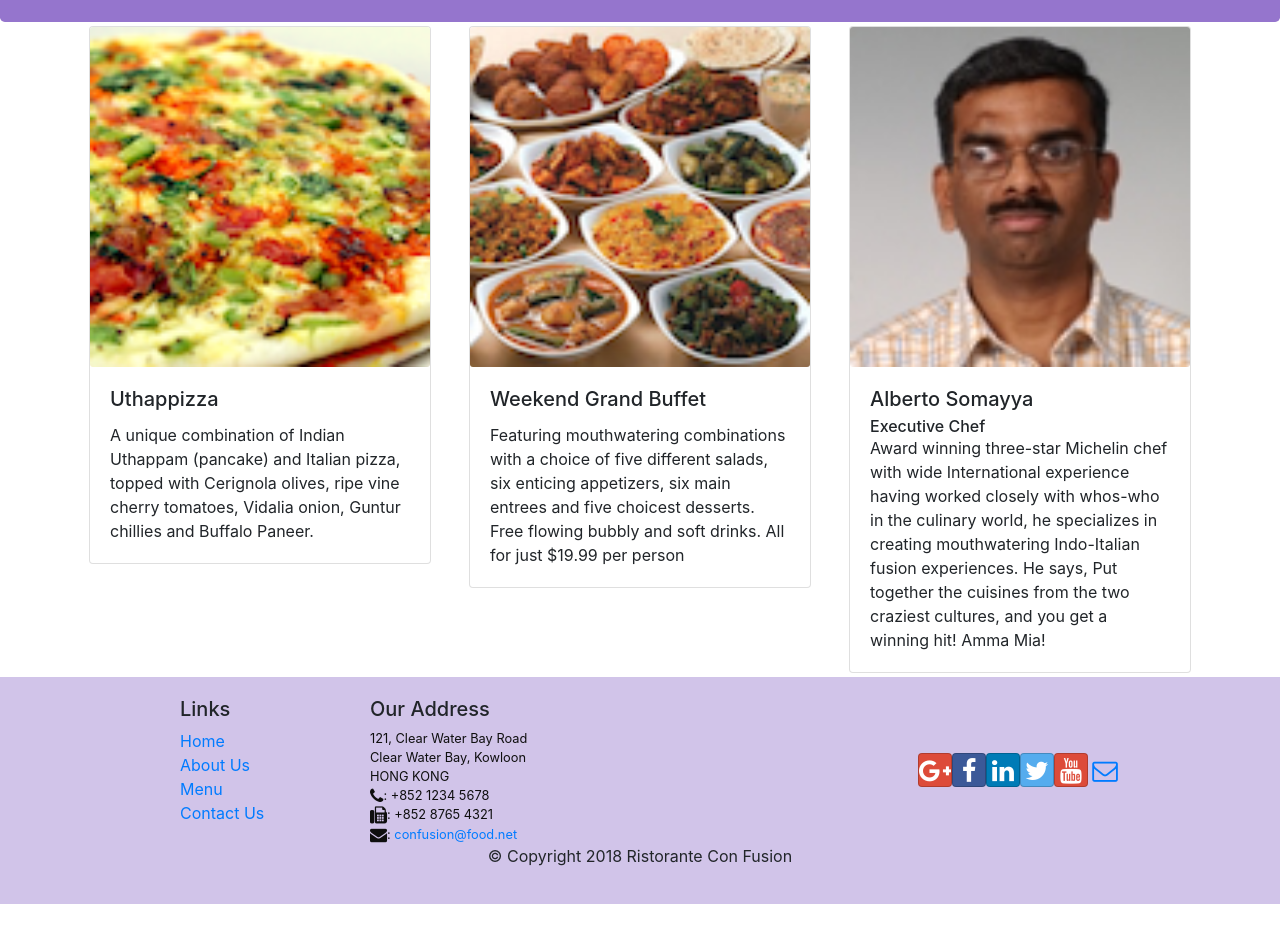
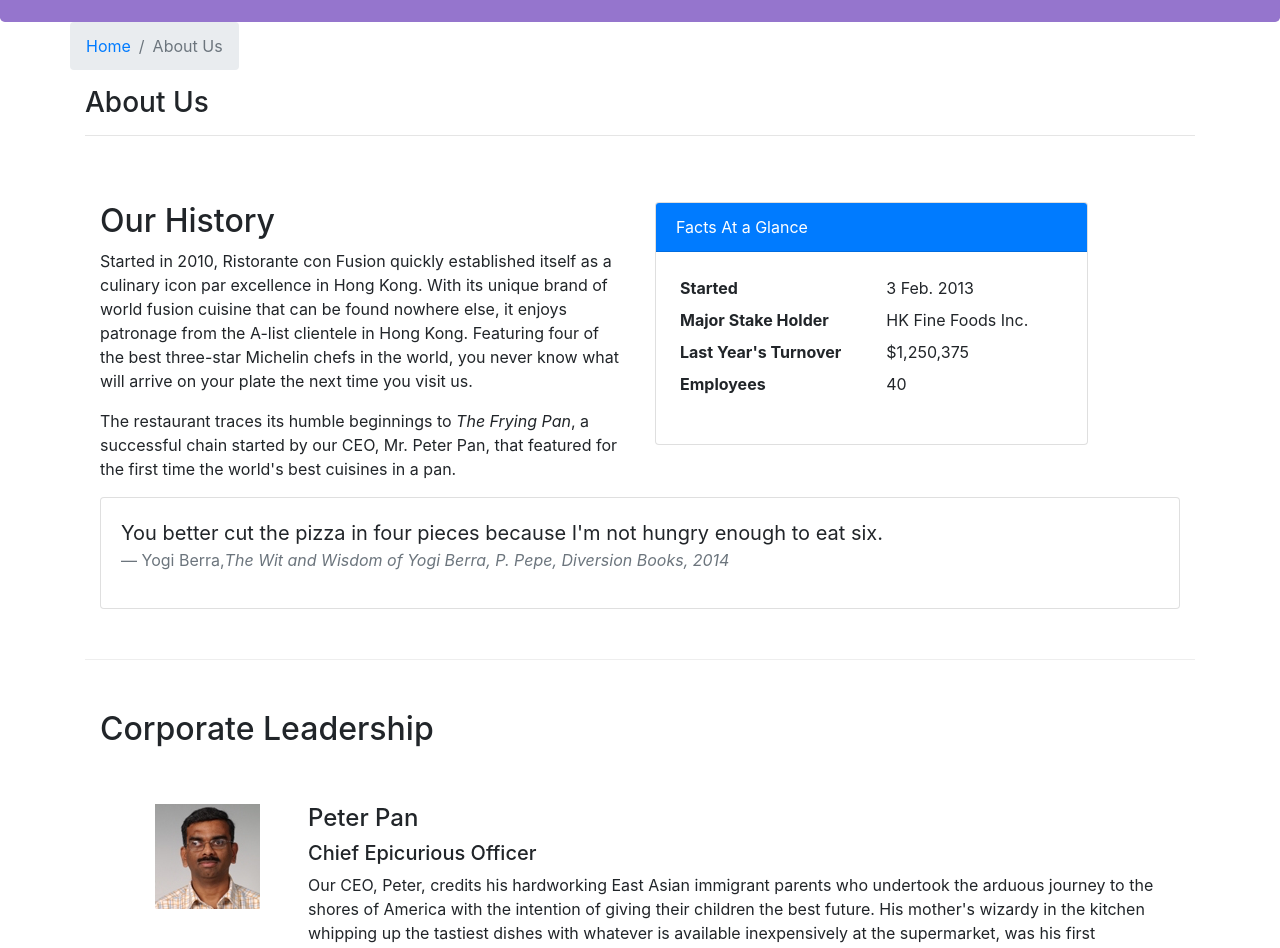
Before and after one commit to felipe-takaoka/web-dev-coursera, a React (Create React App) app in the folder react/confusion/: page /aboutus in a window 1280 px wide. Before the commit this address led to /home. Shown: the part 320-1268 px from the top of the page. Before the commit the page ends 1224 px from the top, so only its background shows below. Built offline with nearby package versions, Linux system fonts and the light colour scheme.

Commit message:
feat: Week 2 assignment (about us page)

```diff
--- /dev/null
+++ b/react/confusion/src/components/AboutComponent.js
@@ -0,0 +1,94 @@
+import React from 'react';
+import { Breadcrumb, BreadcrumbItem, Card, CardBody, CardHeader, Media } from 'reactstrap';
+import { Link } from 'react-router-dom';
+
+function About(props) {
+
+    const leaders = props.leaders.map((leader) => {
+        return (
+            <RenderLeader leader={leader} />
+        );
+    });
+
+    function RenderLeader({leader}) {
+        return (
+            <div key={leader.id} className='col-12 mt-5'>
+                <Media tag='li'>
+                    <Media left middle>
+                        <Media object src={leader.image} alt={leader.name} />
+                    </Media>
+                    <Media body className='ml-5'>
+                        <Media heading>{leader.name}</Media>
+                        <h5>{leader.designation}</h5>
+                        <p>{leader.description}</p>
+                    </Media>
+                </Media>
+            </div>
+        );
+    }
+
+    return(
+        <div className="container">
+            <div className="row">
+                <Breadcrumb>
+                    <BreadcrumbItem><Link to="/home">Home</Link></BreadcrumbItem>
+                    <BreadcrumbItem active>About Us</BreadcrumbItem>
+                </Breadcrumb>
+                <div className="col-12">
+                    <h3>About Us</h3>
+                    <hr />
+                </div>
+            </div>
+            <div className="row row-content">
+                <div className="col-12 col-md-6">
+                    <h2>Our History</h2>
+                    <p>Started in 2010, Ristorante con Fusion quickly established itself as a culinary icon par excellence in Hong Kong. With its unique brand of world fusion cuisine that can be found nowhere else, it enjoys patronage from the A-list clientele in Hong Kong.  Featuring four of the best three-star Michelin chefs in the world, you never know what will arrive on your plate the next time you visit us.</p>
+                    <p>The restaurant traces its humble beginnings to <em>The Frying Pan</em>, a successful chain started by our CEO, Mr. Peter Pan, that featured for the first time the world's best cuisines in a pan.</p>
+                </div>
+                <div className="col-12 col-md-5">
+                    <Card>
+                        <CardHeader className="bg-primary text-white">Facts At a Glance</CardHeader>
+                        <CardBody>
+                            <dl className="row p-1">
+                                <dt className="col-6">Started</dt>
+                                <dd className="col-6">3 Feb. 2013</dd>
+                                <dt className="col-6">Major Stake Holder</dt>
+                                <dd className="col-6">HK Fine Foods Inc.</dd>
+                                <dt className="col-6">Last Year's Turnover</dt>
+                                <dd className="col-6">$1,250,375</dd>
+                                <dt className="col-6">Employees</dt>
+                                <dd className="col-6">40</dd>
+                            </dl>
+                        </CardBody>
+                    </Card>
+                </div>
+                <div className="col-12">
+                    <Card>
+                        <CardBody className="bg-faded">
+                            <blockquote className="blockquote">
+                                <p className="mb-0">You better cut the pizza in four pieces because
+                                    I'm not hungry enough to eat six.</p>
+                                <footer className="blockquote-footer">Yogi Berra,
+                                <cite title="Source Title">The Wit and Wisdom of Yogi Berra,
+                                    P. Pepe, Diversion Books, 2014</cite>
+                                </footer>
+                            </blockquote>
+                        </CardBody>
+                    </Card>
+                </div>
+            </div>
+            <div className="row row-content">
+                <div className="col-12">
+                    <h2>Corporate Leadership</h2>
+                </div>
+                <div className="col-12">
+                    <Media list>
+                        {leaders}
+                    </Media>
+                </div>
+            </div>
+        </div>
+    );
+}
+
+export default About;
--- a/react/confusion/src/components/MainComponent.js
+++ b/react/confusion/src/components/MainComponent.js
@@ -1,6 +1,7 @@
 import React, { Component } from 'react';
 import Home from './HomeComponent';
 import Menu from './MenuComponent';
+import About from './AboutComponent';
 import Contact from './ContactComponent';
 import Dishdetail from './DishdetailComponent';
 import Header from './HeaderComponent';
@@ -50,6 +51,7 @@
         <Header />
         <Switch>
           <Route path="/home" component={HomePage} />
+          <Route exact path="/aboutus" component={() => <About leaders={this.state.leaders} />} />
           <Route exact path="/menu" component={() => <Menu dishes={this.state.dishes} />} />
           <Route path="/menu/:dishId" component={DishWithId} />
           <Route exact path="/contactus" component={Contact} />
```
Lines whose indentation alone changed are shown as unchanged.
